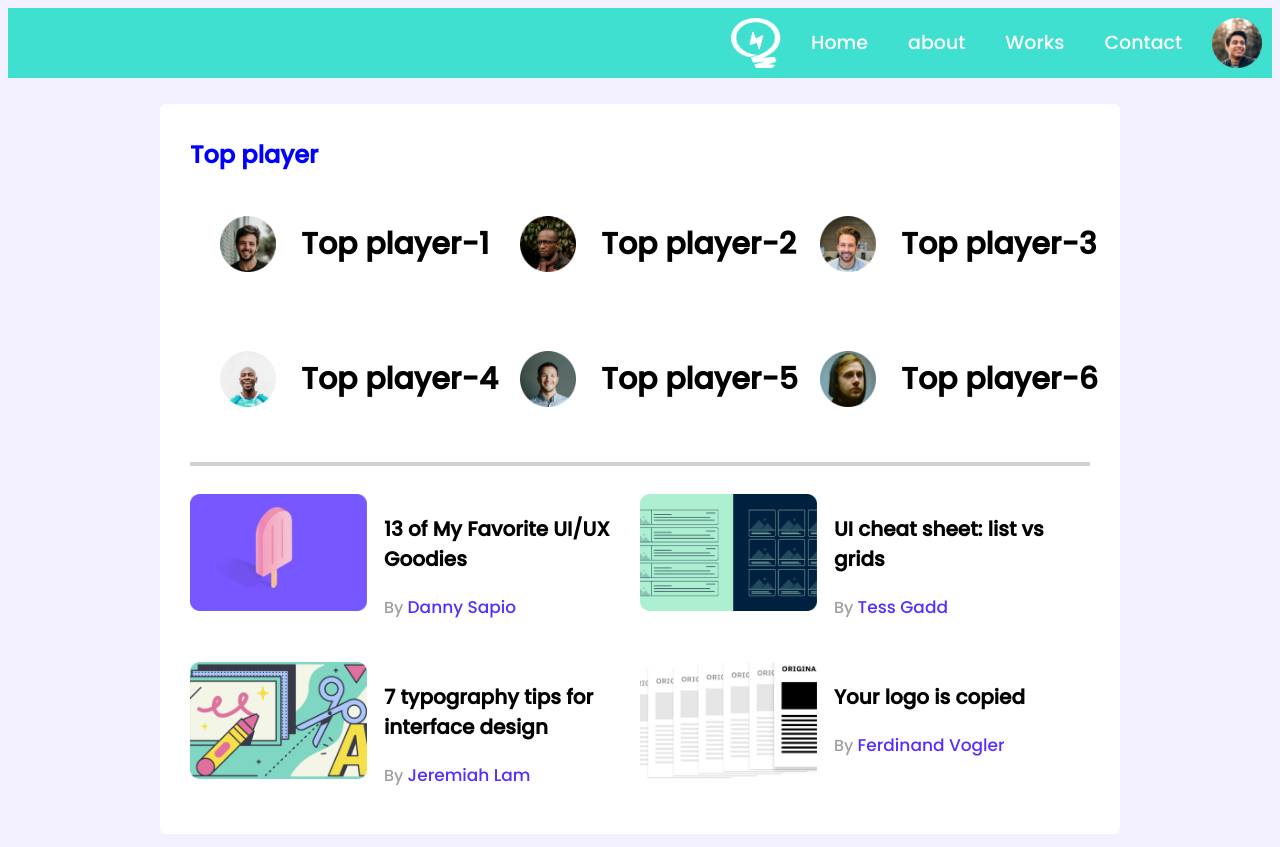
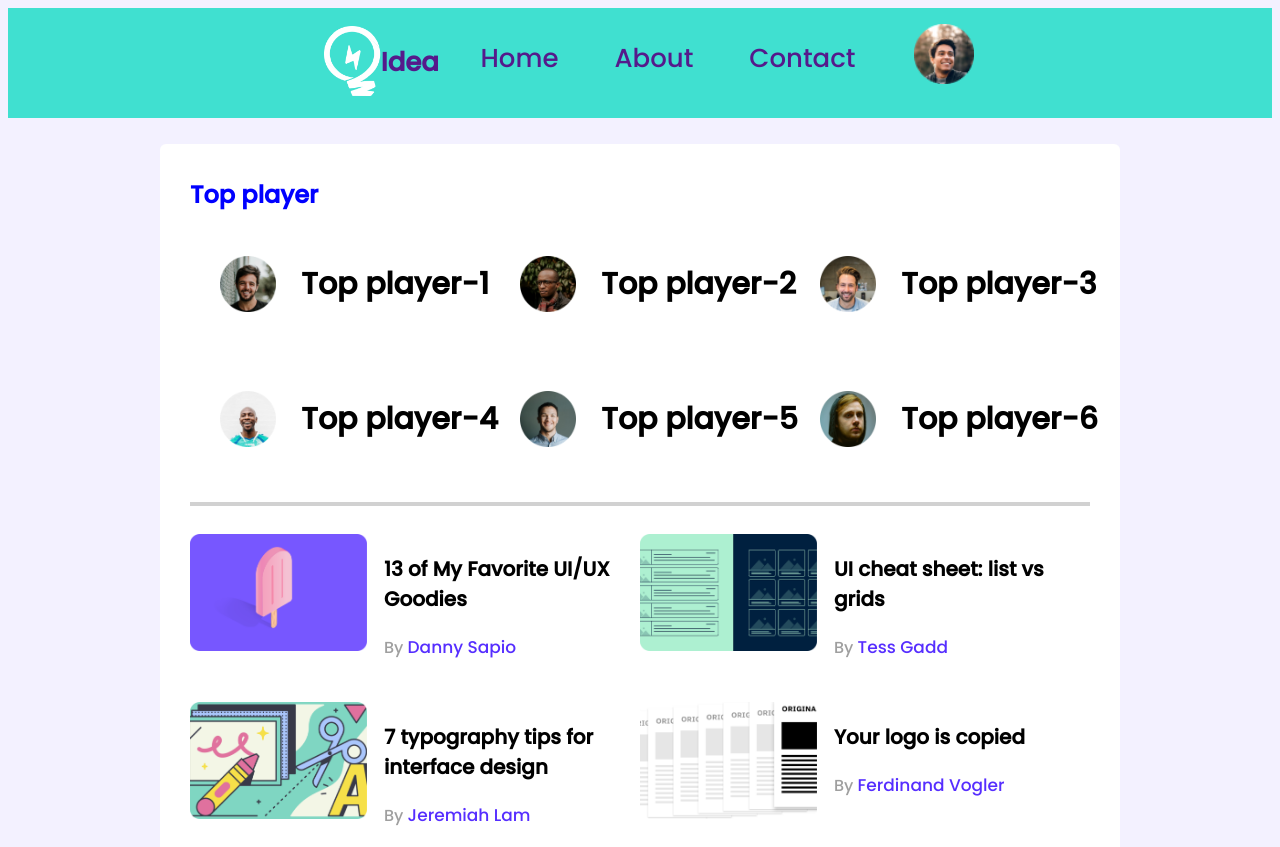
Before and after one commit to mdalamin19/Leader-board-css3, a plain HTML site: page index.html in a window 1280 px wide. Shown: the top 847 px of the page. Drawn offline with Linux system fonts and the light colour scheme.

Commit message:
added al

```diff
--- a/index.html
+++ b/index.html
@@ -15,20 +15,30 @@
 
 <body>
     <!-- header start -->
-    <header class="navbar">
-        <div class="menu">
-            <img class="logo" src="images/icons/logo.png" alt="">
-            <a href="">Home</a>
-            <a href="">about</a>
-            <a href="">Works</a>
-            <a href="">Contact</a>
+    <header class="menu">
+        <div>
+            <a class="logo" href="">
+                <img src="images/icons/logo.png" alt="">
+                <h1>Idea</h1>
+            </a>
+        </div>
+
+        <nav class="navbar">
+            <ul>
+                <li> <a href="">Home</a></li>
+                <li> <a href="">About</a></li>
+                <li> <a href="">Contact</a></li>
+
+                <div>
+                    <a class="icon" href="">
                         <img src="images/icons/profile.png" alt="">
-
-
-
-
+                    </a>
 
                 </div>
+            </ul>
+
+        </nav>
+
     </header>
     <!-- header end -->
 
@@ -143,7 +153,7 @@
             <div class="courses">
 
                 <div class="course">
-
+                    <div class="course-banner">
                         <img src="images/courses/course-1.png" alt="">
                     </div>
 
@@ -172,10 +182,11 @@
                             01:30 hr
                         </div>
                     </div>
-
+                </div>
 
 
                 <div class="course">
+                    <div class="course-banner">
                         <img src="images/courses/course-2.png" alt="">
                     </div>
 
@@ -202,9 +213,11 @@
                             <i class="far fa-clock"></i>
                             01:30 hr
                         </div>
+                    </div>
+                </div>
 
-                </div>
                 <div class="course">
+                    <div class="course-banner">
                         <img src="images/courses/course-3.png" alt="">
                     </div>
 
@@ -232,7 +245,7 @@
                             01:30 hr
                         </div>
                     </div>
-
+                </div>
             </div>
 
         </section>
--- a/style.css
+++ b/style.css
@@ -3,21 +3,44 @@
 .menu{
     background-color: turquoise;
     display: flex;
-    justify-content:flex-end;
-    height: 70px;
+    justify-content:center;
+    height: 110px;
 
 }
+.logo{
+display: flex;
+text-decoration: none;
+width: 70px;
+height: 70px;
+margin: 18px;
+}
+.logo h1{
+    font-size: 26px;
+}
 
-.menu img{
-    width: 50px;
-    height: 50px;
-    padding: 10px;
+.navbar ul{
+    display: flex;
 }
-.menu a{
+
+.navbar ul li{
+
+   list-style: none;
+   margin: 15px;
+   font-size: 26px;
+   font-weight: 700px;
+}
+.navbar ul li a{
     text-decoration: none;
-    font-size: 19px;
-    padding: 20px;
-    color: white;
+    padding: 13px;
+}
+
+.icon img{
+height: 60px;
+width: 60px;
+margin-left: 30px;
+}
+.navbar ul li a:hover{
+    border-bottom: 3px solid #fff;
 }
 
 
@@ -118,7 +141,7 @@ hr{
     grid-template-columns: repeat(3,1fr);
 }
 
- .courses .course img{
+.course-banner img{
      height: 130px;
      width: 210px;
  }
```
Lines whose indentation alone changed are shown as unchanged.
